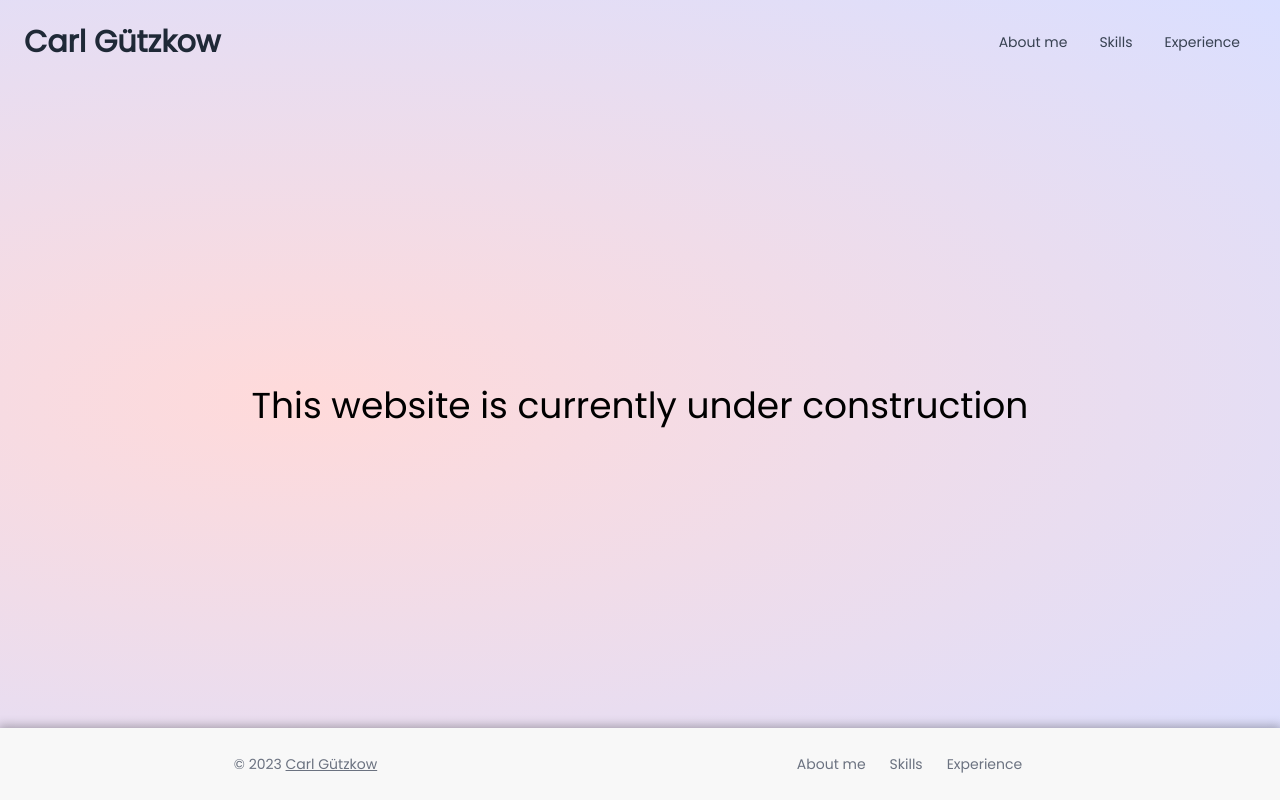
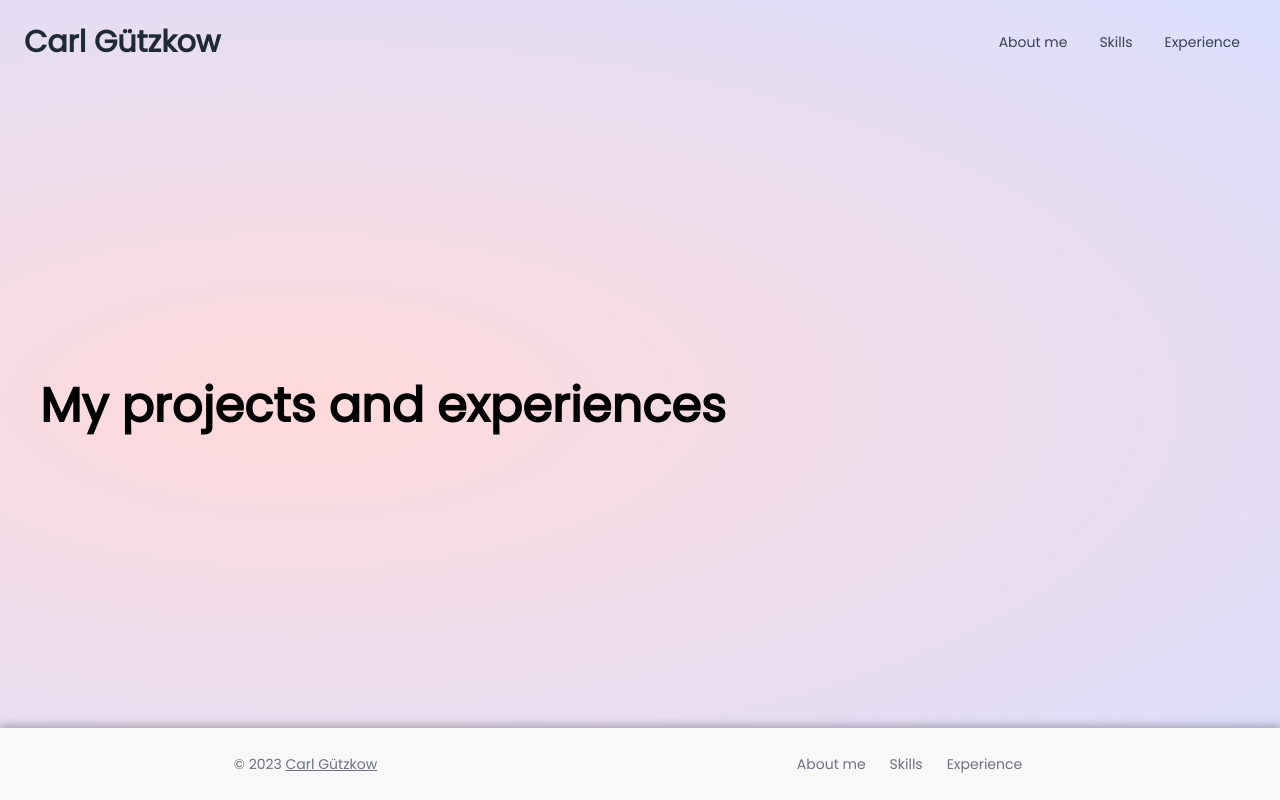
Before and after one commit to CJGutz/eportfolio, a Next.js app: page /experience in a window 1280 px wide. Built offline with nearby package versions, Linux system fonts and the light colour scheme.

Commit message:
add experiences title and move skill titles from component to page

```diff
--- /dev/null
+++ b/components/Experience/ExperienceList.tsx
@@ -0,0 +1,5 @@
+const ExperienceList = () => {
+  return <div></div>;
+};
+
+export default ExperienceList;
--- a/components/SkillLayout/SkillCard.tsx
+++ b/components/SkillLayout/SkillCard.tsx
@@ -11,7 +11,9 @@ const SkillCard = ({ id, skill }: { id: string; skill: SkillType }) => {
     >
       <div className="grid grid-cols-1 h-full md:grid-cols-3 gap-6 items-center">
         <div className="flex flex-wrap justify-center flex-row md:flex-col gap-6">
-          <h3 className="text-3xl text-center font-bold break-keep">{skill.name}</h3>
+          <h3 className="text-3xl text-center font-bold break-keep">
+            {skill.name}
+          </h3>
           {skill.icon && (
             <Image
               src={skill.icon}
--- a/components/SkillLayout/SkillList.tsx
+++ b/components/SkillLayout/SkillList.tsx
@@ -3,19 +3,18 @@ import SkillCard from 'components/SkillLayout/SkillCard';
 
 const SkillList = () => {
   let skillList = Array.from(Skills.entries());
-  skillList.sort((a, b) => ((b[1].level ?? 0) - (a[1].level ?? 0)) + (b[1].name.length > a[1].name.length ? 0.5 : -0.5));
+  skillList.sort(
+    (a, b) =>
+      (b[1].level ?? 0) -
+      (a[1].level ?? 0) +
+      (b[1].name.length > a[1].name.length ? 0.5 : -0.5)
+  );
 
   return (
-    <div className="w-full my-10">
-      <div className="m-10">
-        <h2 className="text-3xl lg:text-5xl font-bold lg:w-2/3">
-          My acquired knowledge, skills and technology I use</h2>
-      </div>
-      <div className="grid grid-cols-1 lg:grid-cols-2 xl:grid-cols-3 gap-10 p-2 m-5 items-stretch">
-        {skillList.map((skill) => (
-          <SkillCard key={skill[1].name} skill={skill[1]} id={skill[0]}/>
-        ))}
-      </div>
+    <div className="grid grid-cols-1 lg:grid-cols-2 xl:grid-cols-3 gap-10 p-2 m-5 items-stretch">
+      {skillList.map((skill) => (
+        <SkillCard key={skill[1].name} skill={skill[1]} id={skill[0]} />
+      ))}
     </div>
   );
 };
--- a/pages/experience.tsx
+++ b/pages/experience.tsx
@@ -1,13 +1,17 @@
 import type { NextPage } from 'next';
 import BaseLayout from 'components/Base/BaseLayout';
+import ExperienceList from 'components/Experience/ExperienceList';
 
 const ExperiencePage: NextPage = () => {
   return (
     <BaseLayout>
-      <div>
-        <h1 className="text-4xl text-center p-12">
-          This website is currently under construction
-        </h1>
+      <div className="w-full my-10">
+        <div className="m-10">
+          <h2 className="text-3xl lg:text-5xl font-bold lg:w-2/3">
+            My projects and experiences
+          </h2>
+        </div>
+        <ExperienceList />
       </div>
     </BaseLayout>
   );
--- a/pages/skills.tsx
+++ b/pages/skills.tsx
@@ -5,7 +5,14 @@ import SkillList from 'components/SkillLayout/SkillList';
 const SkillPage: NextPage = () => {
   return (
     <BaseLayout>
-      <SkillList />
+      <div className="w-full my-10">
+        <div className="m-10">
+          <h2 className="text-3xl lg:text-5xl font-bold lg:w-2/3">
+            My acquired knowledge, skills and technology I use
+          </h2>
+        </div>
+        <SkillList />
+      </div>
     </BaseLayout>
   );
 };
```
